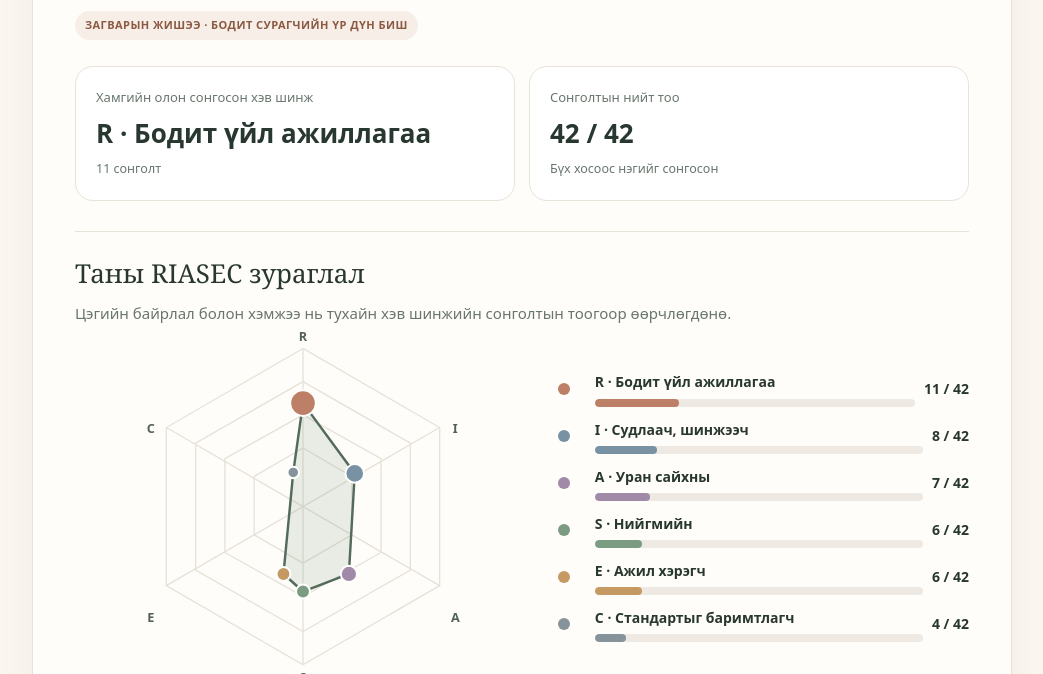
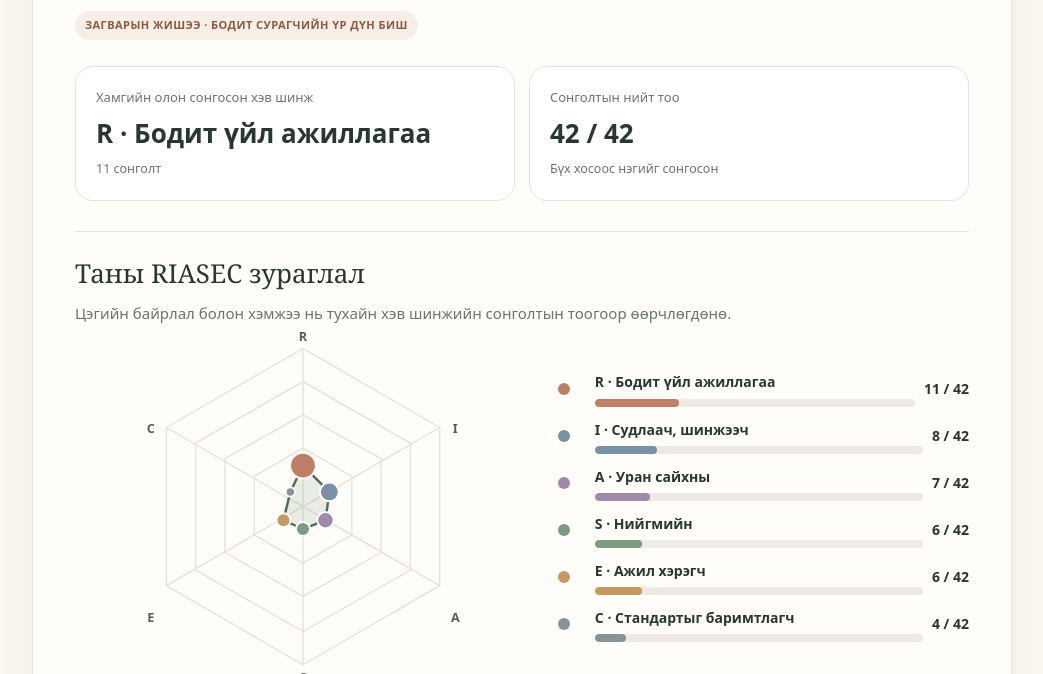
Before and after one commit to orhontuulbatlunaa-psychologist/Setgeliin-bolovsrol, a plain HTML site: page docs/test3_result_design_preview.html in a window 1280 px wide. Shown: the part 278-952 px from the top of the page, without its empty margins (118-1161 px from the left). Drawn offline with Linux system fonts and the light colour scheme.

Commit message:
Align Test 3 radar sample markers with score values

```diff
--- a/docs/test3_result_design_preview.html
+++ b/docs/test3_result_design_preview.html
@@ -34,14 +34,14 @@
     <polygon points="210,125 260,154 260,214 210,243 160,214 160,154"/>
     <path d="M210 23V347 M70 104L350 266 M350 104L70 266"/>
    </g>
-   <polygon points="210,79 263,151 257,254 210,272 190,254 200,150" fill="#829b86" fill-opacity=".18" stroke="#526b5b" stroke-width="2.5"/>
+   <polygon points="210,143 237,170 233,199 210,208 190,199 197,170" fill="#829b86" fill-opacity=".18" stroke="#526b5b" stroke-width="2.5"/>
    <g>
-    <circle cx="210" cy="79" r="13.1" fill="var(--R)" stroke="#fff" stroke-width="2"/>
-    <circle cx="263" cy="151" r="9.5" fill="var(--I)" stroke="#fff" stroke-width="2"/>
-    <circle cx="257" cy="254" r="8.3" fill="var(--A)" stroke="#fff" stroke-width="2"/>
-    <circle cx="210" cy="272" r="7.1" fill="var(--S)" stroke="#fff" stroke-width="2"/>
-    <circle cx="190" cy="254" r="7.1" fill="var(--E)" stroke="#fff" stroke-width="2"/>
-    <circle cx="200" cy="150" r="5.9" fill="var(--C)" stroke="#fff" stroke-width="2"/>
+    <circle cx="210" cy="143" r="13.2" fill="var(--R)" stroke="#fff" stroke-width="2"/>
+    <circle cx="237" cy="170" r="9.6" fill="var(--I)" stroke="#fff" stroke-width="2"/>
+    <circle cx="233" cy="199" r="8.4" fill="var(--A)" stroke="#fff" stroke-width="2"/>
+    <circle cx="210" cy="208" r="7.2" fill="var(--S)" stroke="#fff" stroke-width="2"/>
+    <circle cx="190" cy="199" r="7.2" fill="var(--E)" stroke="#fff" stroke-width="2"/>
+    <circle cx="197" cy="170" r="4.8" fill="var(--C)" stroke="#fff" stroke-width="2"/>
    </g>
    <g fill="#526057" font-size="13" font-weight="700" text-anchor="middle">
     <text x="210" y="15">R</text><text x="366" y="110">I</text><text x="366" y="303">A</text><text x="210" y="365">S</text><text x="54" y="303">E</text><text x="54" y="110">C</text>
```
